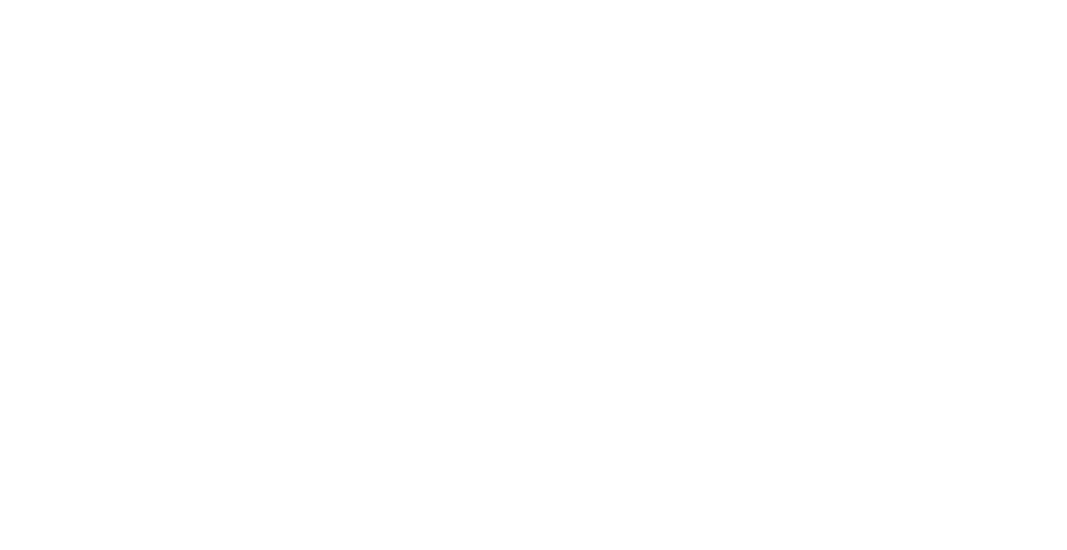
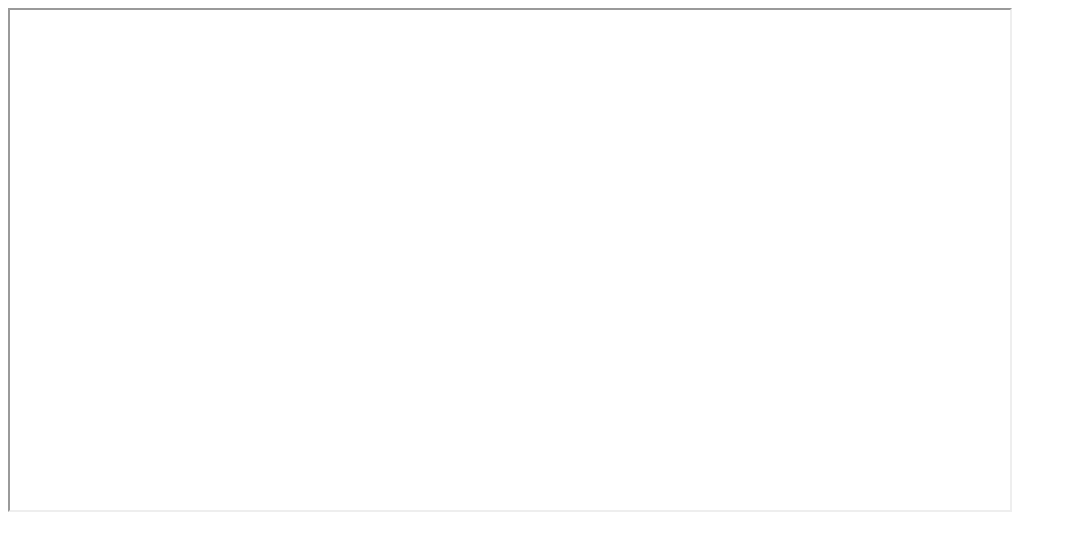
Before and after one commit to Amit-Sonar/rich_text_editor_in_vanila_javascript, a plain HTML site: page index.html in a window 1280 px wide. Shown: the whole page, without its empty margins (0-1067 px from the left). Drawn offline with Linux system fonts and the light colour scheme.

Commit message:
iframe is used for editable area

```diff
--- a/index.html
+++ b/index.html
@@ -6,6 +6,9 @@
 </head>
 <body>
 
+<iframe name="richTextField" width="1000" height="500">
+
+</iframe>
 <!--scripts are here-->
 <script defer src="https://use.fontawesome.com/releases/v5.0.8/js/solid.js" integrity="sha384-+Ga2s7YBbhOD6nie0DzrZpJes+b2K1xkpKxTFFcx59QmVPaSA8c7pycsNaFwUK6l" crossorigin="anonymous"></script>
 <script defer src="https://use.fontawesome.com/releases/v5.0.8/js/fontawesome.js" integrity="sha384-7ox8Q2yzO/uWircfojVuCQOZl+ZZBg2D2J5nkpLqzH1HY0C1dHlTKIbpRz/LG23c" crossorigin="anonymous"></script>
```
